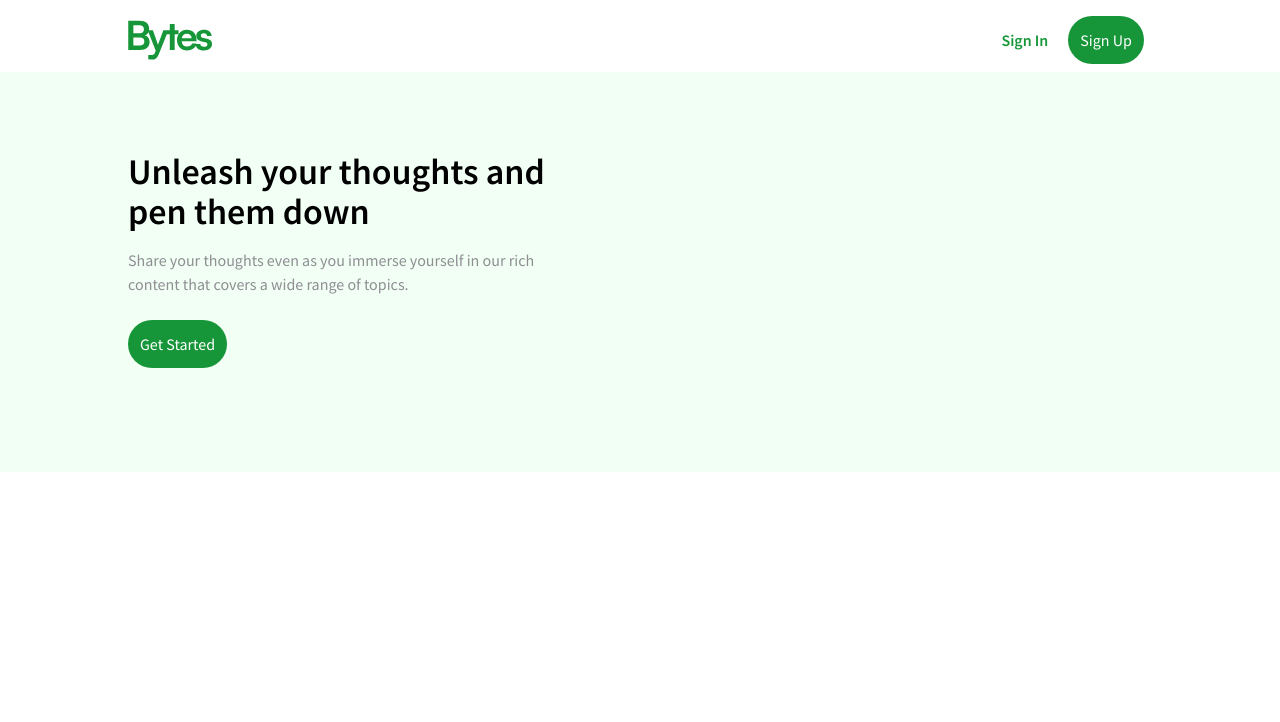
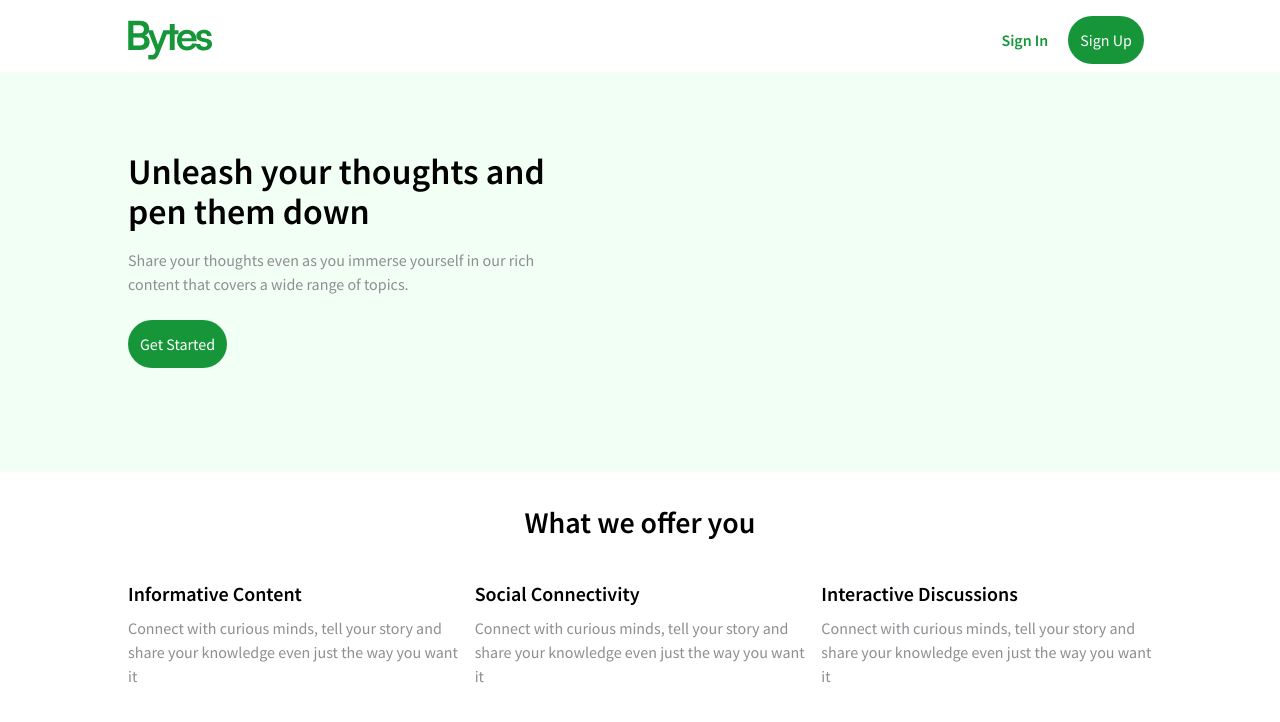
Before and after one commit to Elue-dev/BytesBlog-Client, a React (Vite) app: page / in a window 1280 px wide. Shown: the top 722 px of the page. Built offline with nearby package versions, Linux system fonts and the light colour scheme.

Commit message:
feat: offer section done

```diff
--- /dev/null
+++ b/src/components/home/data.ts
@@ -0,0 +1,22 @@
+import { Offers } from "@/types";
+
+export const offers: Offers[] = [
+  {
+    id: 1,
+    heading: "Informative Content",
+    description:
+      "Connect with curious minds, tell your story and share your knowledge even just the way you want it",
+  },
+  {
+    id: 2,
+    heading: "Social Connectivity",
+    description:
+      "Connect with curious minds, tell your story and share your knowledge even just the way you want it",
+  },
+  {
+    id: 3,
+    heading: "Interactive Discussions",
+    description:
+      "Connect with curious minds, tell your story and share your knowledge even just the way you want it",
+  },
+];
--- /dev/null
+++ b/src/components/home/home.module.scss
@@ -0,0 +1,5 @@
+@use "../../styles/mixins" as *;
+
+.offer {
+  @include container();
+}
--- a/src/components/home/index.tsx
+++ b/src/components/home/index.tsx
@@ -1,9 +1,26 @@
 import Hero from "../hero";
+import { offers } from "./data";
+import styles from "./home.module.scss";
 
 export default function Home() {
   return (
     <section>
       <Hero />
+      <div className="pt-8">
+        <h1 className="text-center text-3xl font-semibold">
+          What we offer you
+        </h1>
+        <div
+          className={`${styles.offer} grid gap-4 pt-10 sm:grid-cols-1 md:grid-cols-2 lg:grid-cols-3`}
+        >
+          {offers.map((offer) => (
+            <div key={offer.id}>
+              <h2 className="text-xl font-semibold">{offer.heading}</h2>
+              <p className="pt-2 text-lightTextColor">{offer.description}</p>
+            </div>
+          ))}
+        </div>
+      </div>
     </section>
   );
 }
--- a/src/types/index.ts
+++ b/src/types/index.ts
@@ -5,3 +5,9 @@ export interface ButtonProps {
   children: ReactNode;
   className: string;
 }
+
+export interface Offers {
+  id: number;
+  heading: string;
+  description: string;
+}
```
